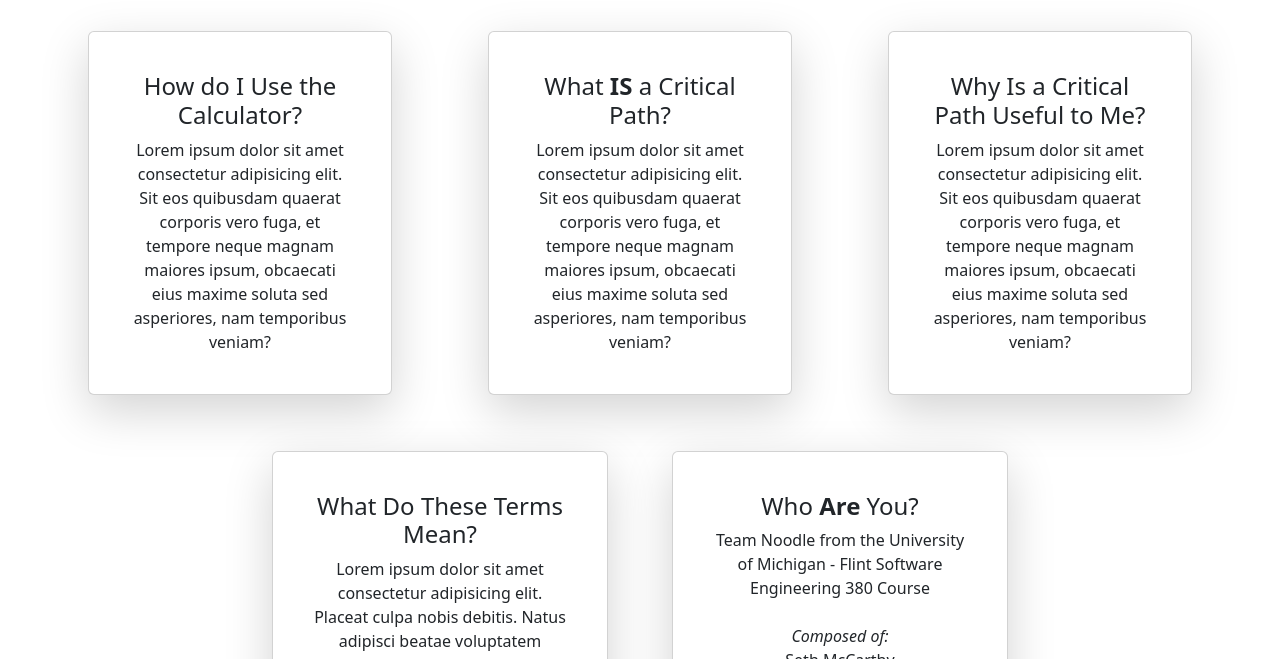
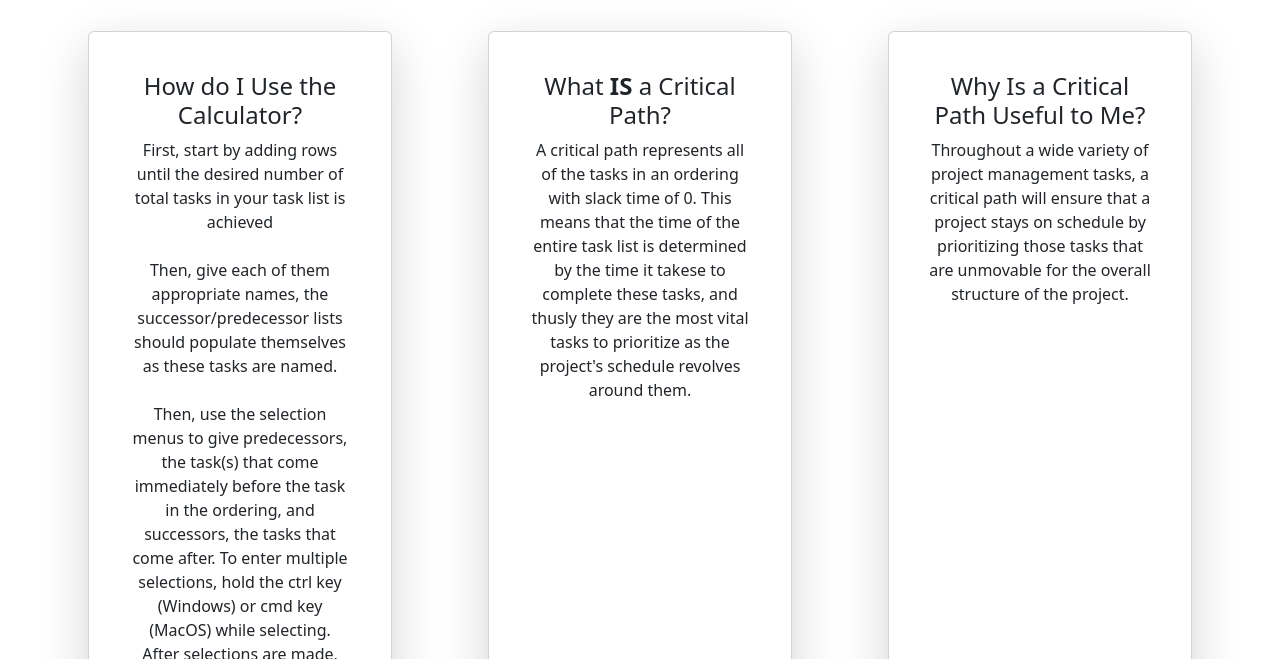
Before and after one commit to tomrosemm/Critical-Path-Calculator, a plain HTML site: page help.html in a window 1280 px wide. Shown: the part 141-800 px from the top of the page. Drawn offline with nearby package versions, Linux system fonts and the light colour scheme.

Commit message:
Updating some sections of help (Formatting might be weird on this)

```diff
--- a/help.html
+++ b/help.html
@@ -49,12 +49,18 @@
                 <div class="card help-card shadow-lg p-4 mb-4 bg-white">
                     <div class="card-body">
                         <h4 class="card-title">How do I Use the Calculator?</h4>
-                        <p class="card-text help-scroll">Lorem ipsum dolor sit
-                            amet
-                            consectetur adipisicing elit. Sit eos quibusdam
-                            quaerat corporis vero fuga, et tempore neque magnam
-                            maiores ipsum, obcaecati eius maxime soluta sed
-                            asperiores, nam temporibus veniam?</p>
+                        <p class="card-text help-scroll" style="white-space: pre-line;">First, start by adding rows until the desired number of total tasks in your task list is achieved
+
+                            Then, give each of them appropriate names, the successor/predecessor lists should populate themselves as these tasks are named.
+
+                            Then, use the selection menus to give predecessors, the task(s) that come immediately before the task in the ordering, and successors, the tasks that come after. To enter multiple selections, hold the ctrl key (Windows) or cmd key (MacOS) while selecting. After selections are made, the selections will not be visible, there's no cause for concern, they should still be saved.
+
+                            Afterwards, enter durations of each task in a consistent unit of time (hours, days, weeks) and press calculate.
+
+                            The right side of the table should fill up with boundary time information, explained in the section "What Do These Terms Mean?", and the bottom of the screen should display an activity graph of tasks, with a critical path highlighted in red.
+
+                            Additionally, there's a toggle at the bottom-left to display additional information on the graph.
+                        </p>
                     </div>
                 </div>
 
@@ -62,12 +68,7 @@
                     <div class="card-body">
                         <h4 class="card-title">What <strong>IS</strong> a
                             Critical Path?</h4>
-                        <p class="card-text help-scroll">Lorem ipsum dolor sit
-                            amet
-                            consectetur adipisicing elit. Sit eos quibusdam
-                            quaerat corporis vero fuga, et tempore neque magnam
-                            maiores ipsum, obcaecati eius maxime soluta sed
-                            asperiores, nam temporibus veniam?</p>
+                        <p class="card-text help-scroll">A critical path represents all of the tasks in an ordering with slack time of 0. This means that the time of the entire task list is determined by the time it takese to complete these tasks, and thusly they are the most vital tasks to prioritize as the project's schedule revolves around them.</p>
                     </div>
                 </div>
 
@@ -75,12 +76,7 @@
                     <div class="card-body">
                         <h4 class="card-title">Why Is a Critical Path Useful to
                             Me?</h4>
-                        <p class="card-text help-scroll">Lorem ipsum dolor sit
-                            amet
-                            consectetur adipisicing elit. Sit eos quibusdam
-                            quaerat corporis vero fuga, et tempore neque magnam
-                            maiores ipsum, obcaecati eius maxime soluta sed
-                            asperiores, nam temporibus veniam?</p>
+                        <p class="card-text help-scroll">Throughout a wide variety of project management tasks, a critical path will ensure that a project stays on schedule by prioritizing those tasks that are unmovable for the overall structure of the project.</p>
                     </div>
                 </div>
             </div>
```
